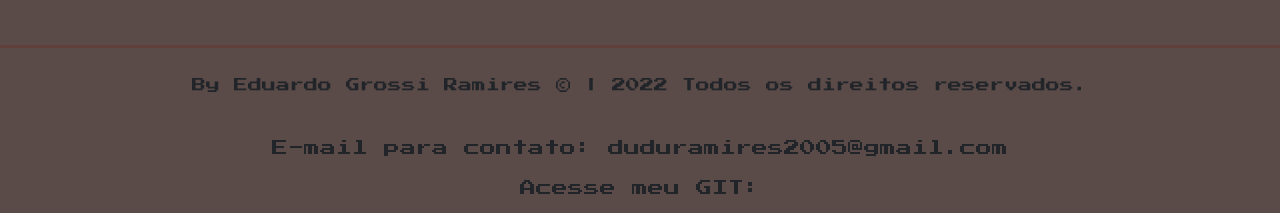
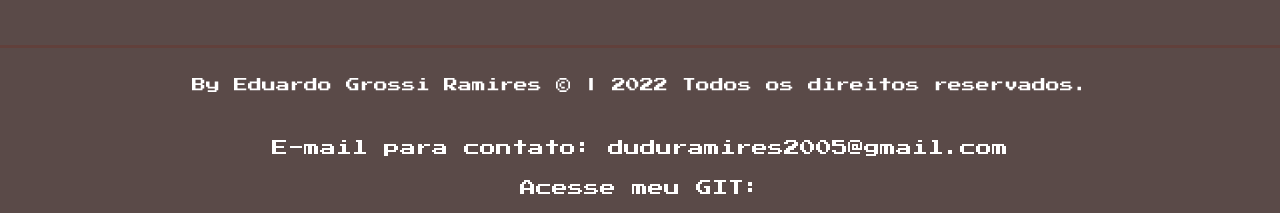
Before and after one commit to eduardo-ramires/portifolho, a plain HTML site: page index.html in a window 1280 px wide. Shown: the part 2058-2271 px from the top of the page. Drawn offline with nearby package versions, Linux system fonts and the light colour scheme.

Commit message:
cor branca no footer

```diff
--- a/index.html
+++ b/index.html
@@ -403,8 +403,8 @@
             </div>
             <footer>
                 <div style="border-top: 3px solid rgb(97, 64, 59);">
-                    <div class="container">
-                        <p class="pt-4 pb-4 text-center"><small>By Eduardo Grossi Ramires &copy; | 2022 Todos os
+                    <div class="container text-white">
+                        <p class="pt-4 pb-4 text-center "><small>By Eduardo Grossi Ramires &copy; | 2022 Todos os
                                 direitos reservados.</small>
                         </p>
                         <p class=" text-center"><b></b>E-mail para contato: duduramires2005@gmail.com</b></p>
```
